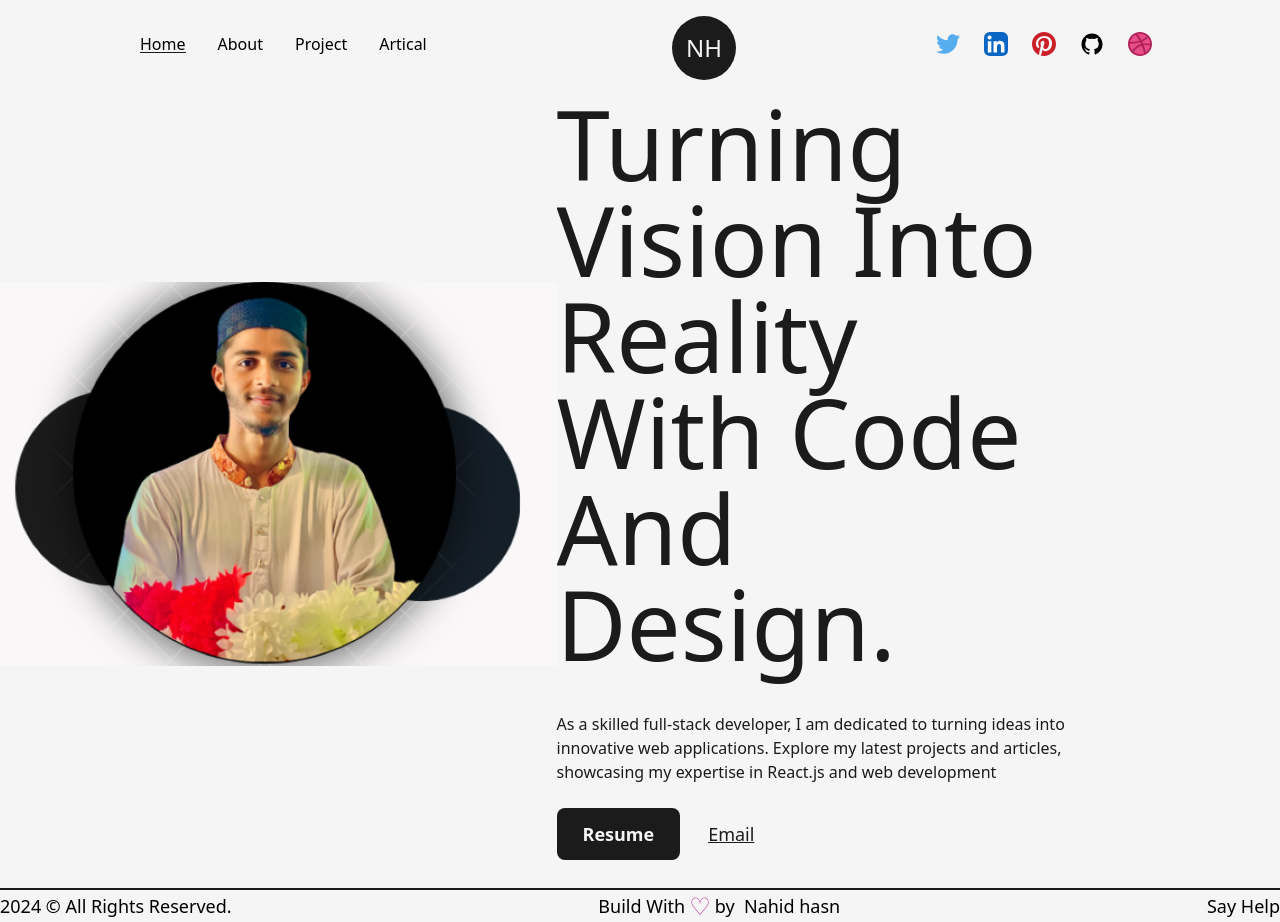
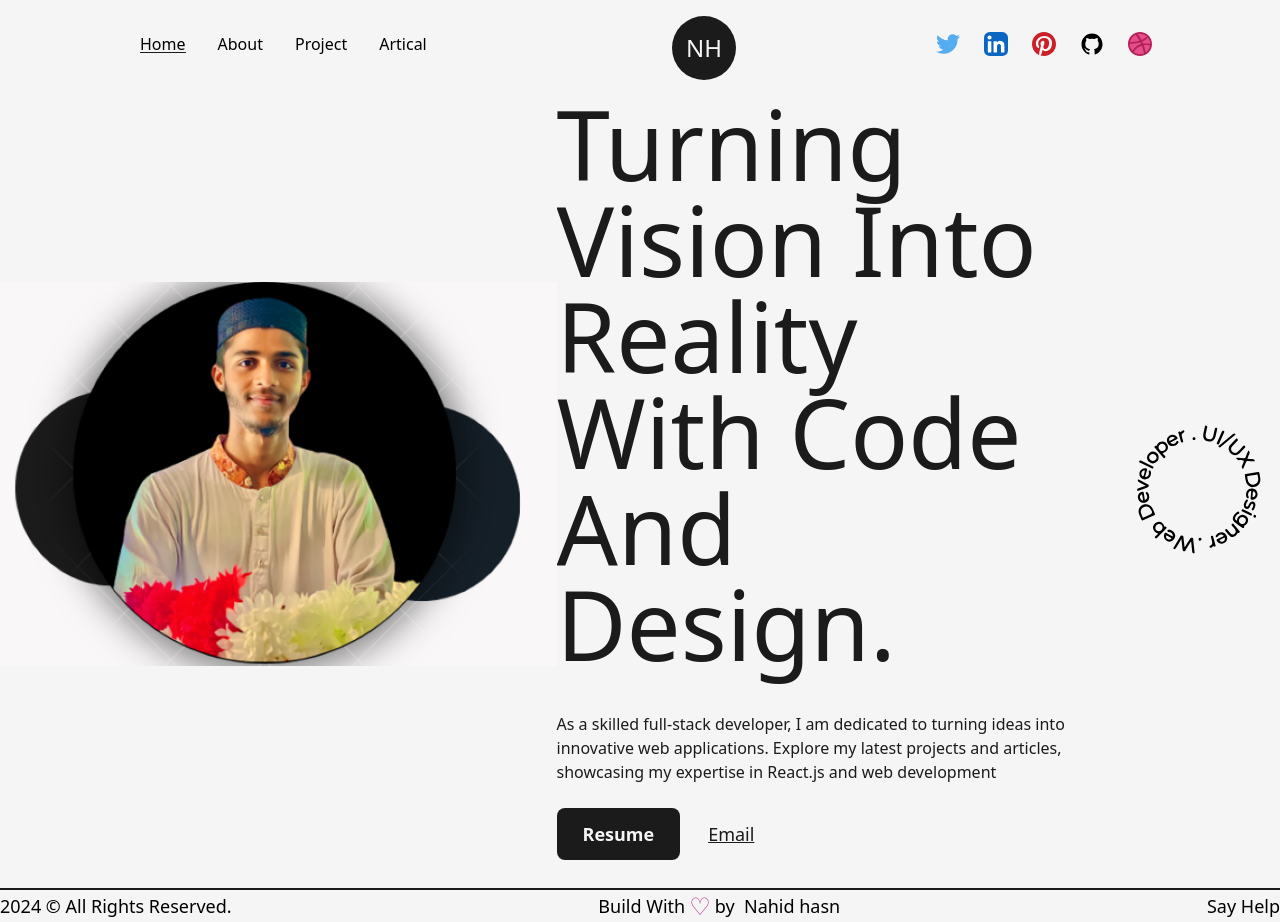
Before and after one commit to nahidulhasan4/My-Profolio, a Next.js app: page / in a window 1280 px wide. Built offline with nearby package versions, Linux system fonts and the light colour scheme.

Commit message:
here add carcal

```diff
--- a/src/component/HireMe.js
+++ b/src/component/HireMe.js
@@ -1,10 +1,10 @@
 import React from 'react'
-
+import {CircularText} from './Icons'
 const HireMe = () => {
   return (
     <div className=' left-4 bottom-4 flex items-center justify-center overflow-hidden'>
         <div className='w-48 h-auto flex items-cneter justify-center relative'>
-
+        <CircularText />
         </div>
 
     </div>
```
